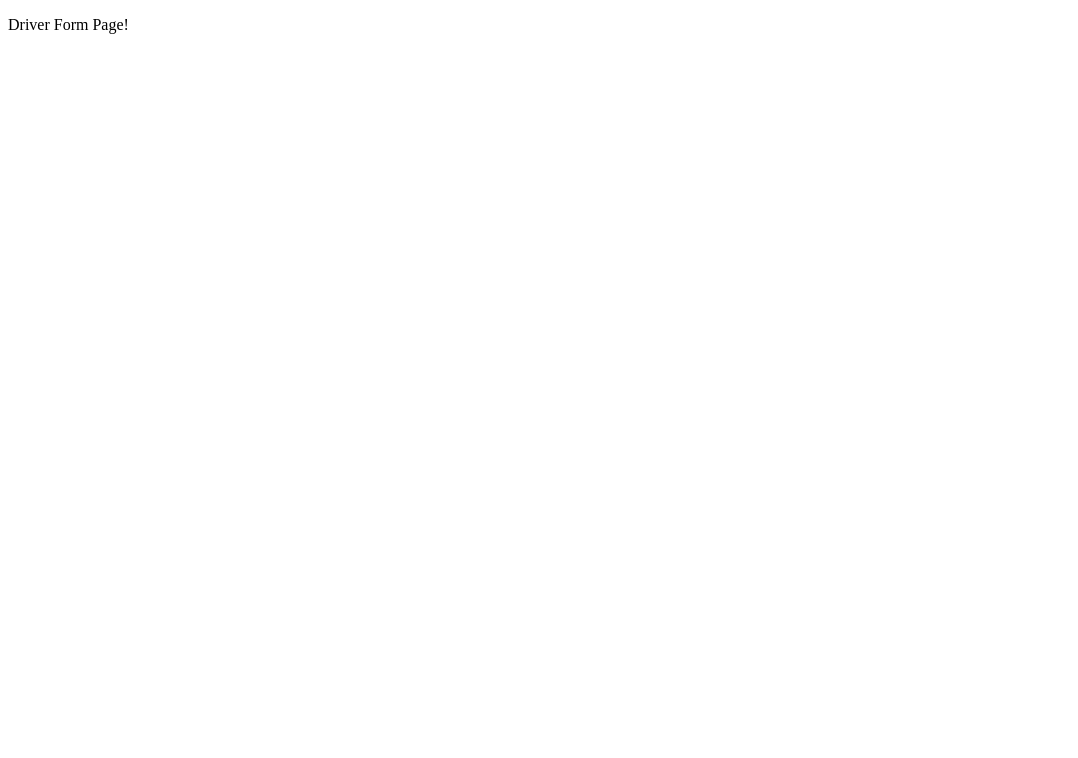
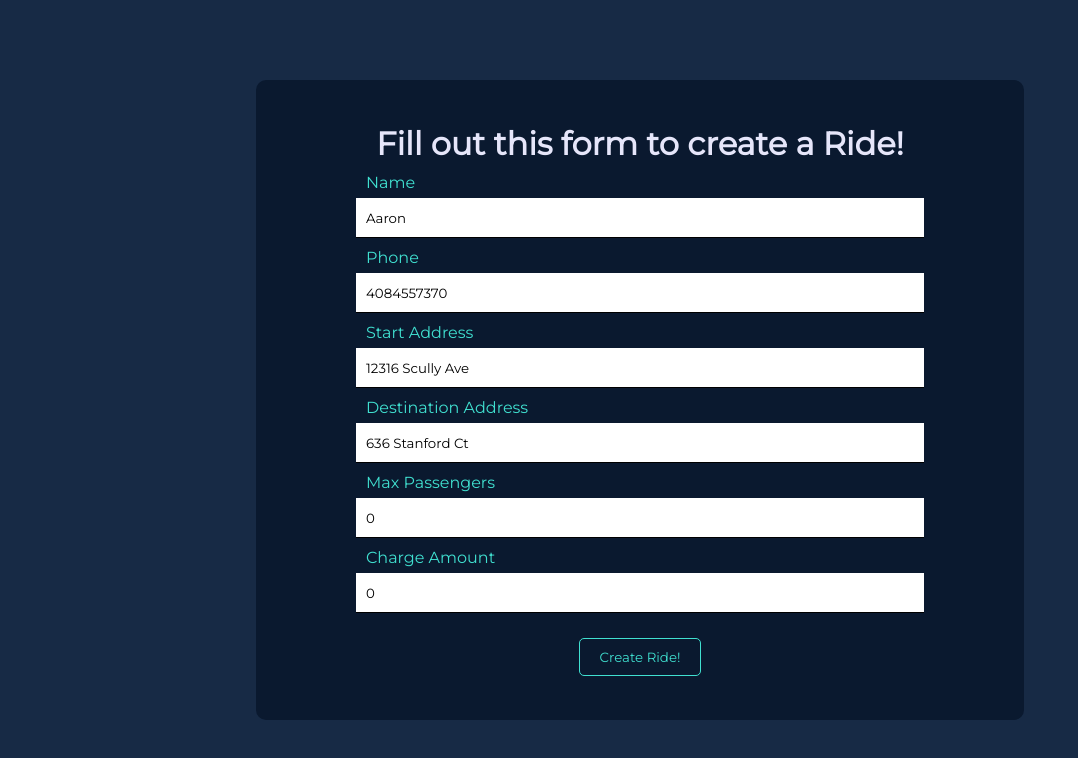
Before and after one commit to chenaaron3/Gride, a Next.js app: page /driverForm in a window 1280 px wide. Shown: the top 758 px of the page, without its empty margins (0-1078 px from the left). Built offline with nearby package versions, Linux system fonts and the light colour scheme.

Commit message:
Added Driver Pages

```diff
--- a/package.json
+++ b/package.json
@@ -11,6 +11,7 @@
     "@zeit/next-css": "^1.0.1",
     "@zeit/next-sass": "^1.0.1",
     "next": "9.1.7",
+    "node-fetch": "^2.6.0",
     "node-sass": "^4.13.0",
     "react": "16.12.0",
     "react-dom": "16.12.0"
--- a/pages/api/createRide.js
+++ b/pages/api/createRide.js
@@ -1,5 +1,19 @@
 async function createRide(req, res) {
-    res.end("Create Ride API!!");
+    let data = {
+        driver_name: req.body.driver_name,
+        driver_phone: req.body.driver_phone,
+        dep_time: req.body.dep_time,
+        month: req.body.month,
+        day: req.body.day,
+        year: req.body.year,
+        start_addr: req.body.start_addr,
+        dest_addr: req.body.dest_addr,
+        max_passengers: req.body.max_passengers,
+        charge_amt: req.body.charge_amt
+    }
+    for(const property in data)
+        console.log(`${property}: ${data[property]}`);
+    res.end("Ride Successfully Created!");
 }
 
 export default createRide;
--- a/pages/driverForm.js
+++ b/pages/driverForm.js
@@ -1,17 +1,110 @@
 import React from 'react';
 import Head from 'next/head'
+import '../public/css/driverForm.scss'
+const fetch = require('node-fetch');
 
 class DriverForm extends React.Component
 {
+    state = {
+        driver_name: "Aaron",
+        driver_phone: "4084557370",
+        dep_time: "90",
+        month: "5",
+        day: "11",
+        year: "2000",
+        start_addr: "12316 Scully Ave",
+        dest_addr: "636 Stanford Ct",
+        max_passengers: 0,
+        charge_amt:0
+    }
+
+    handleSubmit = (event) => {
+        fetch("/api/createRide", {
+            method: 'post', // *GET, POST, PUT, DELETE, etc.
+            headers: {
+                'Content-Type': 'application/json'
+            },
+            body: JSON.stringify(this.state) // body data type must match "Content-Type" header
+        }).then(function(response) {
+            return response.text();
+        }).then(function(data) {
+            alert(data);
+            window.open("/", "_self");
+        });
+
+        event.preventDefault();
+    }
+
+    handleChange = (event) => {
+        const target = event.target.name;
+        const value = event.target.value;
+        if (target === 'driver_name') {
+            this.setState({driver_name: value});
+        } else if (target === 'driver_phone') {
+            this.setState({driver_phone: value});
+        } else if (target === 'dep_time') {
+            this.setState({dep_time: value});
+        }else if (target === 'month') {
+            this.setState({month: value});
+        }else if (target === 'day') {
+            this.setState({day: value});
+        }else if (target === 'year') {
+            this.setState({year: value});
+        }else if (target === 'start_addr') {
+            this.setState({start_addr: value});
+        }else if (target === 'dest_addr') {
+            this.setState({dest_addr: value});
+        }else if (target === 'max_passengers') {
+            this.setState({max_passengers: value});
+        }else if (target === 'charge_amt') {
+            this.setState({charge_amt: value});
+        }
+    }
+
     render()
     {
-        return (<React.Fragment>
+        return (<div className="center-container card container">
             <Head>
                 <title>Driver Form</title>
                 <link rel="icon" href="/favicon.ico" />
             </Head>
-            <p>Driver Form Page!</p>
-        </React.Fragment>)
+            <h1 className="driverFormDirections">Fill out this form to create a Ride!</h1>
+            <form onSubmit={this.handleSubmit}>
+                <div className="input-field">
+                    <input value={this.state.driver_name} type="text" name="driver_name"
+                           onChange={this.handleChange} required/>
+                    <label>Name</label>
+                </div>
+                <div className="input-field">
+                    <input value={this.state.driver_phone} type="number" name="driver_phone"
+                           onChange={this.handleChange} required/>
+                    <label>Phone</label>
+                </div>
+                <div className="input-field">
+                    <input value={this.state.start_addr} type="text" name="start_addr"
+                           onChange={this.handleChange} required/>
+                    <label>Start Address</label>
+                </div>
+                <div className="input-field">
+                    <input value={this.state.dest_addr} type="text" name="dest_addr"
+                           onChange={this.handleChange} required/>
+                    <label>Destination Address</label>
+                </div>
+                <div className="input-field">
+                    <input value={this.state.max_passengers} type="number" name="max_passengers"
+                           onChange={this.handleChange} required/>
+                    <label>Max Passengers</label>
+                </div>
+                <div className="input-field">
+                    <input value={this.state.charge_amt} type="number" name="charge_amt"
+                           onChange={this.handleChange} required/>
+                    <label>Charge Amount</label>
+                </div>
+                <div className="input-submit">
+                    <input type="submit" className="flashy-link" id="driver-form-send" value="Create Ride!"/>
+                </div>
+            </form>
+        </div>)
     }
 }
 export default DriverForm;
--- /dev/null
+++ b/public/Components/LabeledButton.scss
@@ -0,0 +1,15 @@
+@import "../css/_variables.scss";
+
+.labeledButton{
+  background-color: $dark-background;
+  width: 40%;
+}
+
+h1{
+  margin: 5px;
+}
+
+a{
+  font-size: 1.5em;
+  margin-top: 1em;
+}
--- a/public/css/_variables.scss
+++ b/public/css/_variables.scss
@@ -4,3 +4,59 @@ $dark-background: rgb(2, 12, 27);
 $light-background: rgb(23, 42, 69);
 $normal-text: rgb(136, 146, 176);
 $highlight-text: lavender;
+@import url('https://fonts.googleapis.com/css?family=Montserrat&display=swap');
+
+*{
+  margin: 0;
+  padding: 0;
+  box-sizing: border-box;
+  scroll-behavior: smooth;
+  font-family: 'Montserrat', sans-serif;
+}
+
+a{
+  text-decoration: none;
+  text-align: center;
+}
+
+body{
+  background-color: $light-background;
+  display: flex;
+  align-items: center;
+  justify-content: center;
+}
+
+#__next{
+  width: 60%;
+  height: 100vh;
+  display: flex;
+  align-items: center;
+  justify-content: center;
+}
+
+.center-container{
+  display: flex;
+  align-items: center;
+  justify-content: center;
+  flex-direction: column;
+}
+
+.card{
+  padding: 2em;
+  border-radius: 10px;
+}
+
+.flashy-link{
+  display: inline-block;
+  border: thin solid $primary-color;
+  background-color: transparent;
+  color: $primary-color;
+  padding: .75em 1.5em;
+  border-radius: 5px;
+  margin-left: 3%;
+  transition: .25s;
+}
+
+.flashy-link:hover{
+  background: rgba(64, 224, 208, .1);
+}
--- /dev/null
+++ b/public/css/driverForm.scss
@@ -0,0 +1,60 @@
+@import "./_variables.scss";
+
+.container{
+  background-color: $background;
+  width: 100%;
+  height: 80%;
+  padding-left: 100px;
+  padding-right: 100px;
+}
+
+.driverFormDirections{
+  color: $highlight-text;
+}
+
+form {
+  width: 100%;
+  display: flex;
+  flex-direction: column;
+  justify-content: center;
+  align-items: center;
+}
+
+.input-field{
+  position: relative;
+  margin-top: 35px;
+  padding: 20px 0;
+  color: $normal-text;
+  width: 100%;
+
+  label{
+    position: absolute;
+    left: 10px;
+    top: 10px;
+    transition: .25s;
+    font-weight: normal;
+  }
+
+  input{
+    position: absolute;
+    top: 0;
+    left: 0;
+    display: inline;
+    outline: none;
+    border: none;
+    border-bottom: thin solid black;
+    padding-left: 10px;
+    height: 100%;
+    width: 100%;
+  }
+
+  input:valid ~ label,
+  input:focus ~ label{
+    top: -25px;
+    color: $primary-color;
+  }
+}
+
+#driver-form-send{
+  margin: 25px auto auto;
+}
--- a/public/css/home.css
+++ /dev/null
@@ -1,3 +0,0 @@
-  p{
-    font-size:30px;
-  }
--- a/public/css/index.scss
+++ b/public/css/index.scss
@@ -1,5 +1,39 @@
 @import "./_variables.scss";
 
-p{
-  color: $primary-color;
+.banner{
+  background-color: $background;
+  width: 100%;
+  padding: 2em;
+  margin: 5em;
+
+  h1{
+    font-size: 5em;
+    padding-top: .5em;
+    color: $highlight-text;
+  }
+  h3{
+    padding: 1em 0;
+    color: $primary-color;
+  }
 }
+
+.options{
+  background-color: $background;
+  height: 50vh;
+  width: 100%;
+  color: $normal-text;
+
+  p{
+    font-size: 3em;
+  }
+
+  #buttons{
+    width: 100%;
+    display: flex;
+    justify-content: space-around;
+  }
+
+  .optionButton{
+    width: 35%;
+  }
+}
```
Also changed, not shown: pages/index.js (+21 -3 lines), public/Components/FlashyButton.js (added, +13 -0 lines), public/Components/FlashyButton.scss (added, +9 -0 lines), public/Components/LabeledButton.js (added, +17 -0 lines), 1 other file (tests, documents, lock files or other folders).
